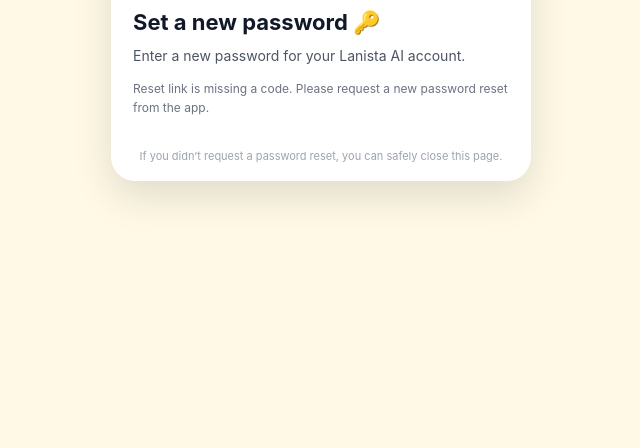
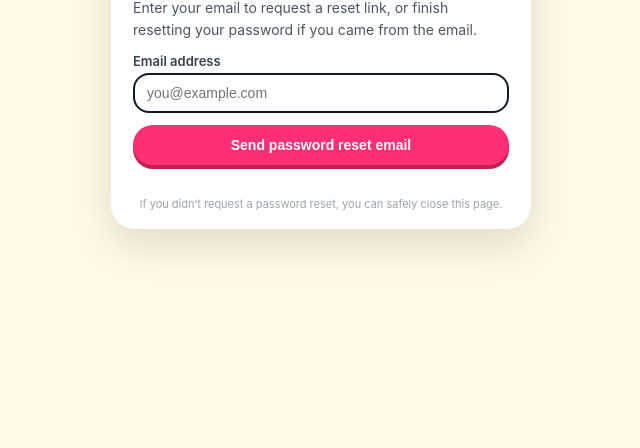
Before and after one commit to Zaferius/lanista-ai-pw-reset, a plain HTML site: page index.html in a window 1280 px wide. Shown: the part 352-800 px from the top of the page, without its empty margins (319-959 px from the left). Drawn offline with nearby package versions, Linux system fonts and the light colour scheme.

Commit message:
Add files via upload

```diff
--- a/index.html
+++ b/index.html
@@ -118,12 +118,24 @@
         <span class="logo-pill">LANISTA AI</span>
       </div>
       <div class="content">
-        <h1>Set a new password 🔑</h1>
+        <h1>Reset your password 🔑</h1>
         <p id="intro">
-          Enter a new password for your Lanista AI account.
+          Enter your email to request a reset link, or finish resetting your password if you came from the email.
         </p>
 
-        <div id="form-area" style="display:none;">
+        <div id="request-section">
+          <label for="email">Email address</label>
+          <input
+            id="email"
+            type="email"
+            placeholder="you@example.com"
+            autocomplete="email"
+          />
+
+          <button id="send-btn" style="margin-top:12px;">Send password reset email</button>
+        </div>
+
+        <div id="reset-section" style="display:none; margin-top:20px;">
           <label for="password">New password</label>
           <input
             id="password"
@@ -140,10 +152,10 @@
             autocomplete="new-password"
           />
 
-          <button id="submit-btn">Save new password</button>
-          <div id="status" class="status"></div>
+          <button id="submit-btn" style="margin-top:12px;">Save new password</button>
         </div>
 
+        <div id="status" class="status"></div>
         <p id="loading" class="small">Preparing your reset session...</p>
       </div>
       <div class="footer">
@@ -159,10 +171,13 @@
       const client = supabase.createClient(SUPABASE_URL, SUPABASE_ANON_KEY);
 
       const loadingEl = document.getElementById("loading");
-      const formArea = document.getElementById("form-area");
+      const requestSection = document.getElementById("request-section");
+      const resetSection = document.getElementById("reset-section");
       const statusEl = document.getElementById("status");
       const introEl = document.getElementById("intro");
       const submitBtn = document.getElementById("submit-btn");
+      const emailInput = document.getElementById("email");
+      const sendBtn = document.getElementById("send-btn");
 
       function setStatus(message, type) {
         statusEl.textContent = message || "";
@@ -170,39 +185,74 @@
       }
 
       async function init() {
+        const url = new URL(window.location.href);
+        const prefillEmail = url.searchParams.get("email");
+        if (prefillEmail) {
+          emailInput.value = prefillEmail;
+        }
+
+        requestSection.style.display = "block";
+        resetSection.style.display = "none";
+        loadingEl.style.display = "none";
+
+        client.auth.onAuthStateChange((event, session) => {
+          if (event === "PASSWORD_RECOVERY") {
+            requestSection.style.display = "none";
+            resetSection.style.display = "block";
+            loadingEl.style.display = "none";
+            introEl.textContent =
+              "Almost there! Choose a new password for your Lanista AI account.";
+          }
+        });
+
         try {
-          // For our redirect URL, Supabase appends a `?code=...` query param.
-          // We exchange this one-time code for a session before allowing
-          // the user to set a new password.
-          const url = new URL(window.location.href);
-          const code = url.searchParams.get('code');
+          await client.auth.getSessionFromUrl({ storeSession: true });
+        } catch (err) {
+          console.error(err);
+        }
+      }
 
-          if (!code) {
-            loadingEl.textContent =
-              'Reset link is missing a code. Please request a new password reset from the app.';
+      sendBtn.addEventListener("click", async () => {
+        const email = emailInput.value.trim();
+
+        if (!email) {
+          setStatus("Please enter your email address.", "error");
           return;
         }
 
-          const { data, error } = await client.auth.exchangeCodeForSession(code);
+        sendBtn.disabled = true;
+        setStatus("Sending password reset email...", "");
+
+        try {
+          const redirectTo = window.location.origin + window.location.pathname;
+          const { error } = await client.auth.resetPasswordForEmail(email, {
+            redirectTo,
+          });
 
           if (error) {
             console.error(error);
-            loadingEl.textContent =
+            setStatus(
               error.message ||
-              'This reset link is invalid or has expired. Please request a new one.';
+                "Could not send reset email. Please try again in a moment.",
+              "error",
+            );
             return;
           }
 
-          loadingEl.style.display = "none";
-          formArea.style.display = "block";
-          introEl.textContent =
-            "Almost there! Choose a new password for your Lanista AI account.";
+          setStatus(
+            "If an account exists for this email, a reset link has been sent. Please check your inbox.",
+            "success",
+          );
         } catch (err) {
           console.error(err);
-          loadingEl.textContent =
-            "Something went wrong while preparing your reset session. Please try the link again or request a new one.";
+          setStatus(
+            "Unexpected error while sending reset email. Please try again.",
+            "error",
+          );
+        } finally {
+          sendBtn.disabled = false;
         }
-      }
+      });
 
       submitBtn.addEventListener("click", async () => {
         const password = document.getElementById("password").value.trim();
```
Lines whose indentation alone changed are shown as unchanged.
